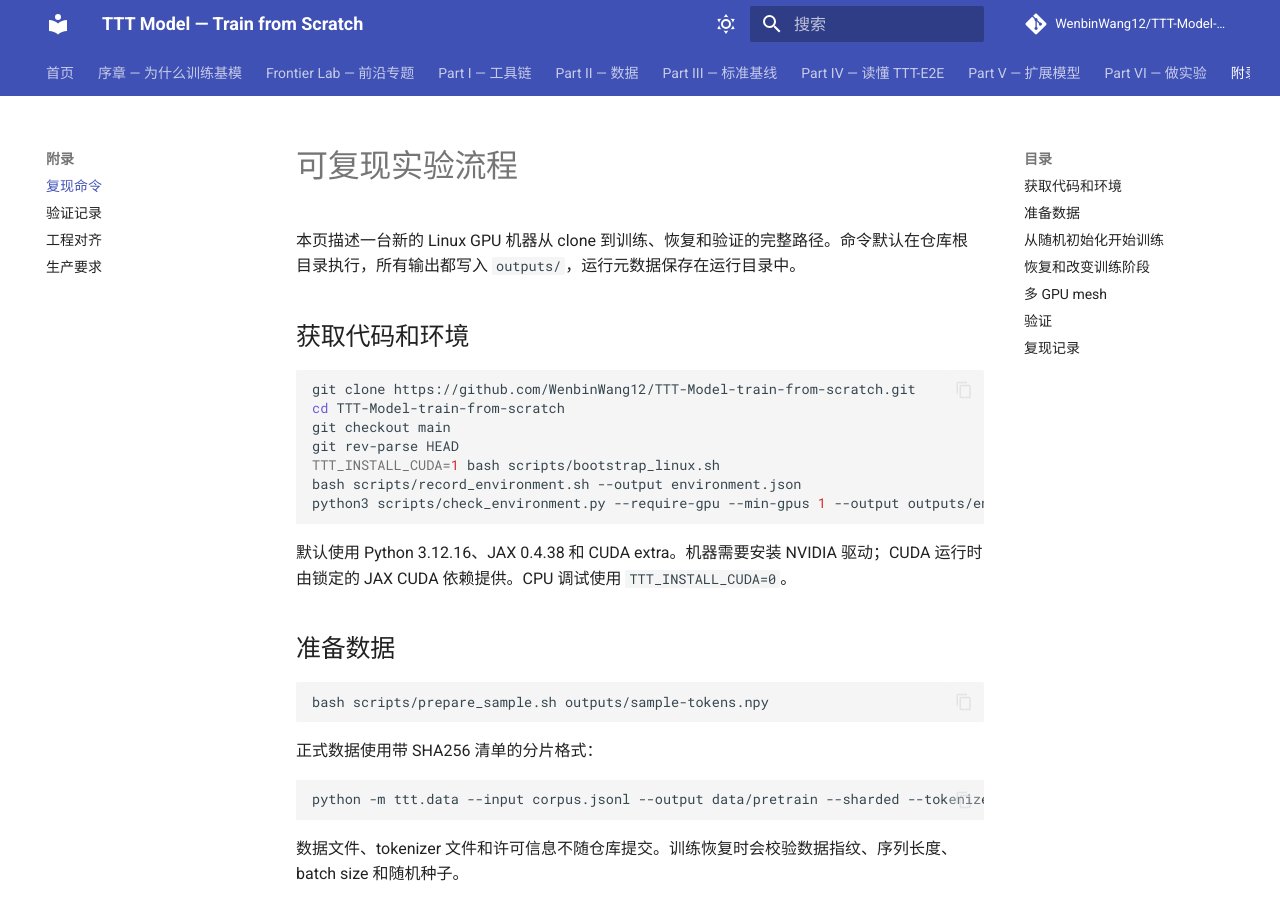
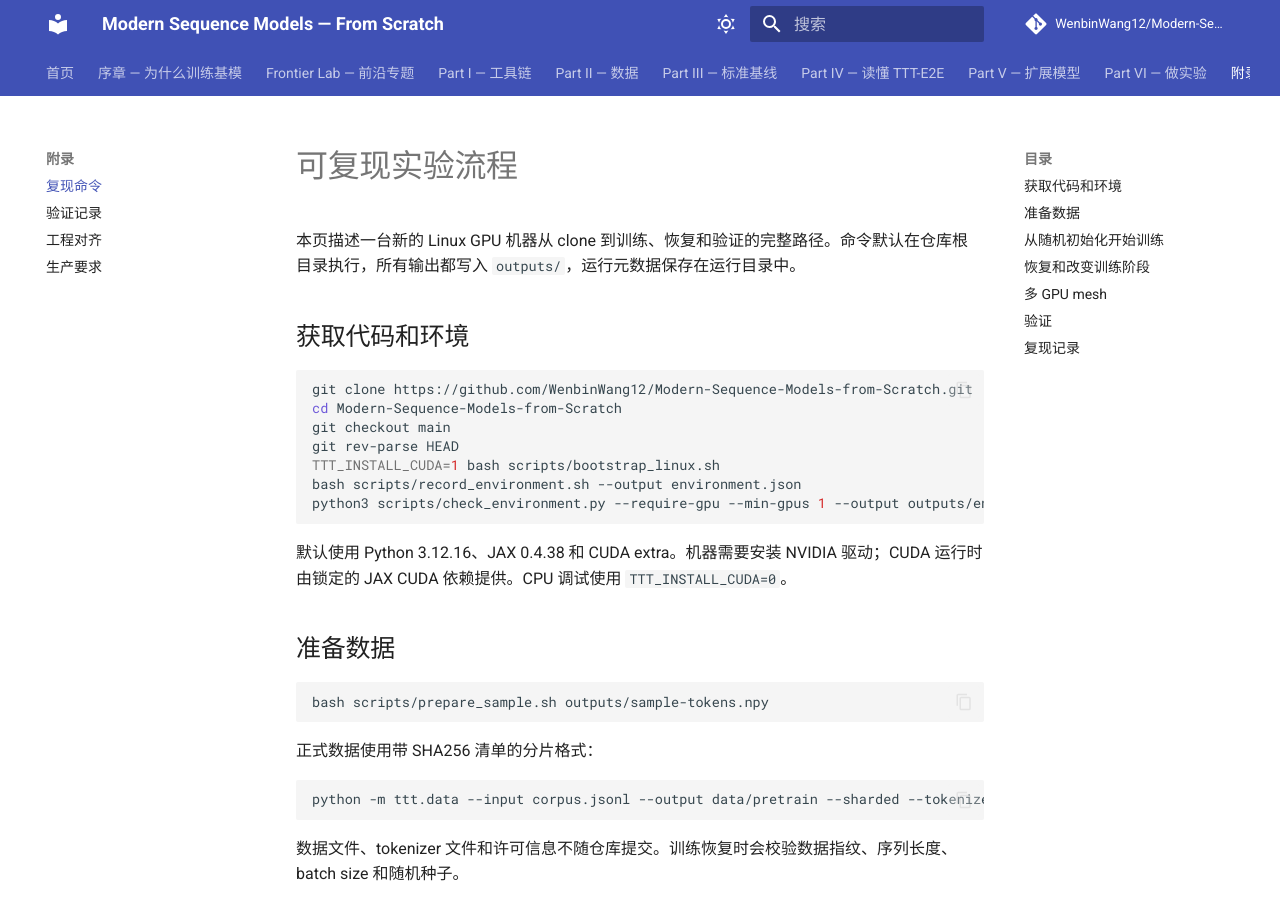
Before and after one commit to WenbinWang12/Modern-Sequence-Models-from-Scratch, an MkDocs documentation site: the page built from docs/reproducibility.md, in a window 1280 px wide and 900 px high. Built offline with MkDocs 1.6.1 and Material for MkDocs 9.7.7, drawn with Linux system fonts in a browser that asks for light colours; comment, search, counter and statistics services are not loaded.

Commit message:
rename project to modern sequence models

````diff
--- a/docs/reproducibility.md
+++ b/docs/reproducibility.md
@@ -5,8 +5,8 @@
 ## 获取代码和环境
 
 ```bash
-git clone https://github.com/WenbinWang12/TTT-Model-train-from-scratch.git
-cd TTT-Model-train-from-scratch
+git clone https://github.com/WenbinWang12/Modern-Sequence-Models-from-Scratch.git
+cd Modern-Sequence-Models-from-Scratch
 git checkout main
 git rev-parse HEAD
 TTT_INSTALL_CUDA=1 bash scripts/bootstrap_linux.sh
--- a/mkdocs.yml
+++ b/mkdocs.yml
@@ -1,8 +1,8 @@
-site_name: TTT Model — Train from Scratch
+site_name: Modern Sequence Models — From Scratch
 site_description: 从随机初始化开始构建、训练和验证 TTT-E2E 模型的实验书
-site_url: https://wenbinwang12.github.io/TTT-Model-train-from-scratch/
-repo_url: https://github.com/WenbinWang12/TTT-Model-train-from-scratch
-repo_name: WenbinWang12/TTT-Model-train-from-scratch
+site_url: https://wenbinwang12.github.io/Modern-Sequence-Models-from-Scratch/
+repo_url: https://github.com/WenbinWang12/Modern-Sequence-Models-from-Scratch
+repo_name: WenbinWang12/Modern-Sequence-Models-from-Scratch
 copyright: Copyright 2026 Wenbin Wang
 
 theme:
````
Also changed, not shown: README.md (+1 -1 lines), docs/book/01_environment.md (+2 -2 lines).
